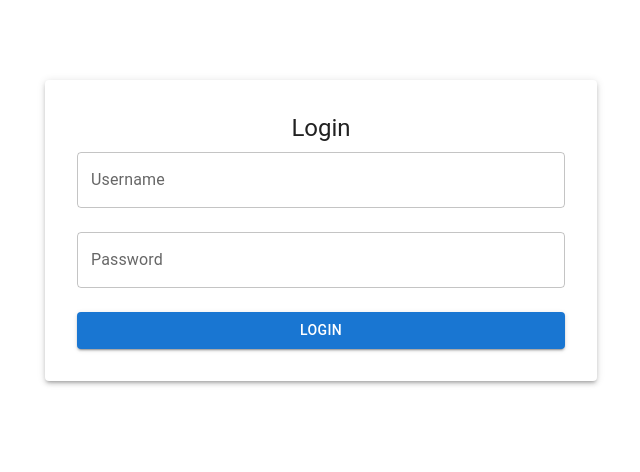
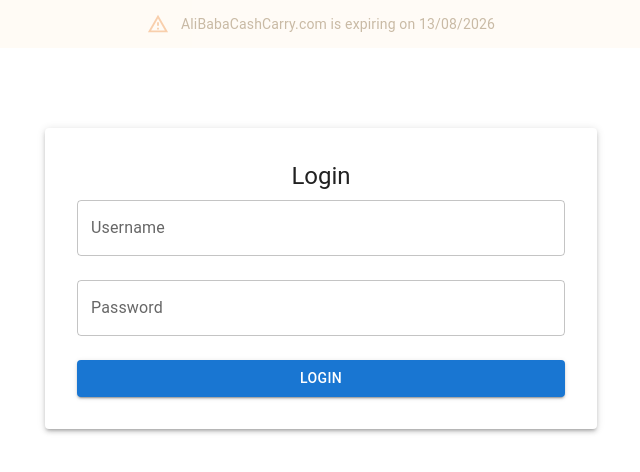
Before and after one commit to mohsin0597/AlibabaCashCarryUI, a React (Create React App) app: page /login in a window 1280 px wide. Shown: the top 472 px of the page, without its empty margins (319-959 px from the left). Built offline with nearby package versions, Linux system fonts and the light colour scheme.

Commit message:
Domain expiry alert

```diff
--- a/src/App.js
+++ b/src/App.js
@@ -1,5 +1,6 @@
 import React from 'react';
 import { BrowserRouter as Router, Routes, Route, Navigate } from 'react-router-dom';
+import { Alert } from '@mui/material';
 import AllOrdersPage from './components/AllOrdersPage';
 import HomePage from './components/homePage';
 import TodaysOrdersPage from './components/TodaysOrderPage';
@@ -21,6 +22,20 @@ const ProtectedRoute = ({ children }) => {
 function App() {
   return (
     <Router>
+      <Alert
+        severity="warning"
+        sx={{
+          mb: 2,
+          justifyContent: 'center',
+          animation: 'flash 1.5s ease-in-out infinite',
+          '@keyframes flash': {
+            '0%, 100%': { opacity: 1 },
+            '50%': { opacity: 0.2 }
+          }
+        }}
+      >
+        AliBabaCashCarry.com is expiring on 13/08/2026
+      </Alert>
       <Routes>
         <Route path="/login" element={<LoginPage />} />
         <Route
```
